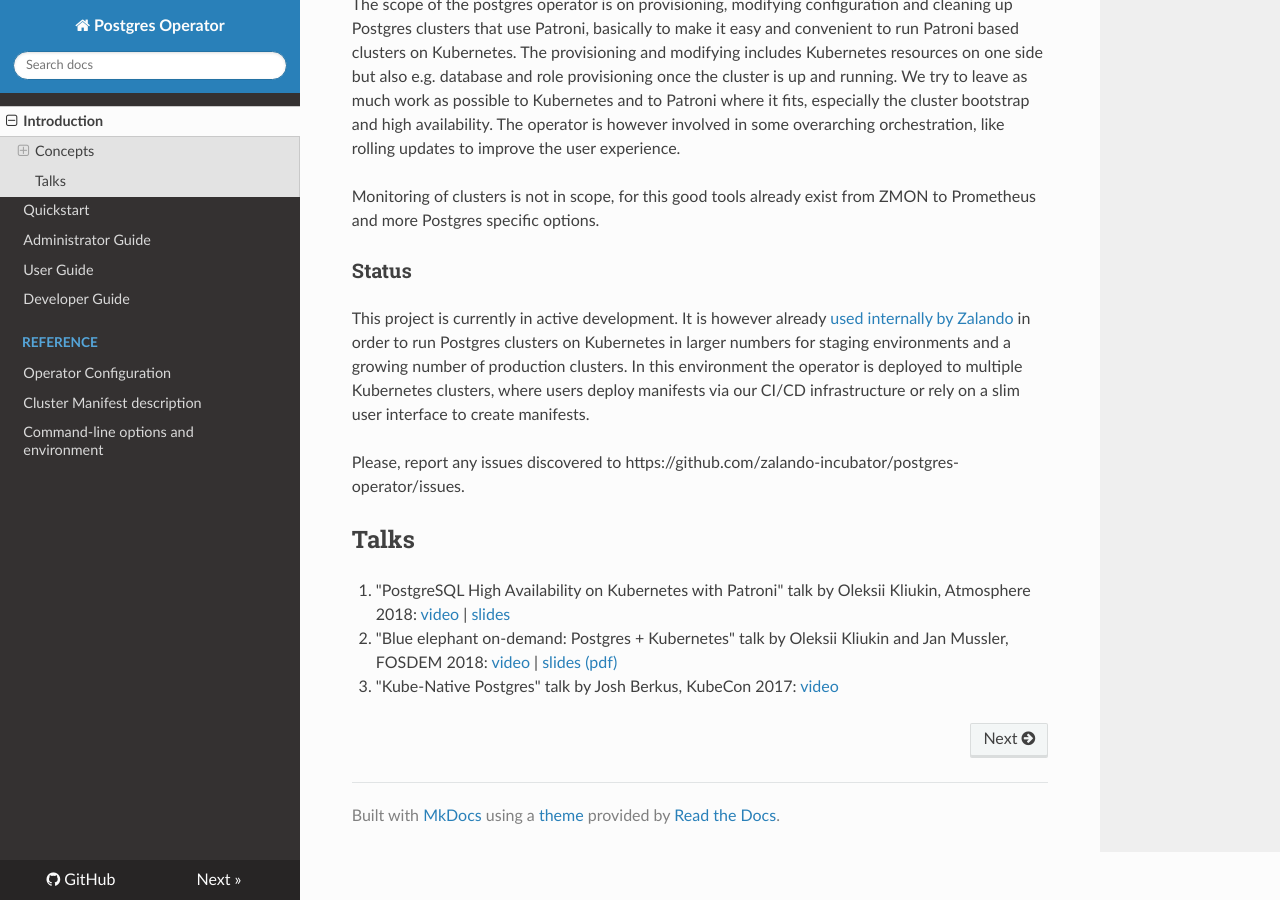
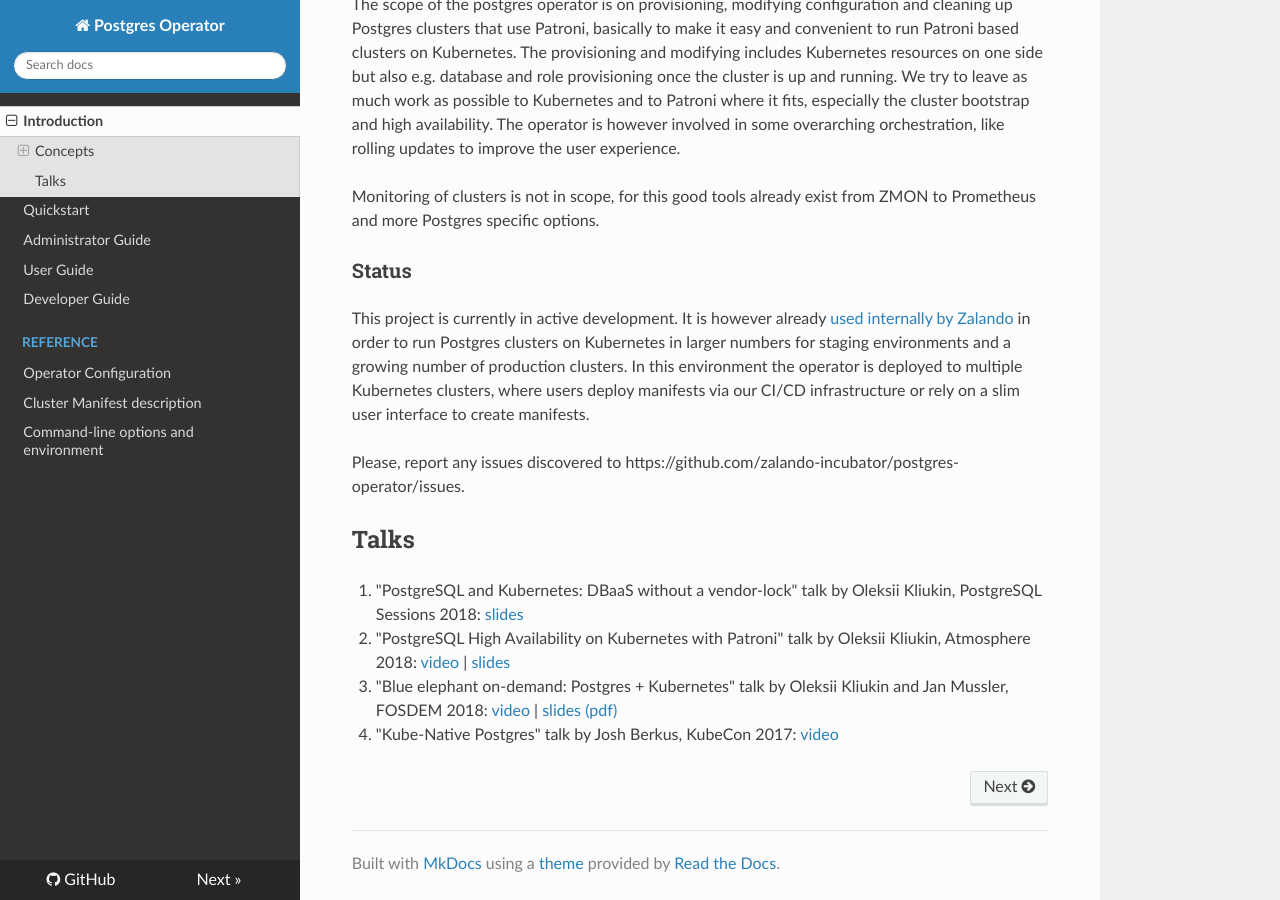
Before and after one commit to zalando/postgres-operator, an MkDocs documentation site: the page built from docs/index.md, in a window 1280 px wide and 900 px high, scrolled down 609 px. Built offline with MkDocs 1.6.1, drawn with Linux system fonts in a browser that asks for light colours; nearby versions of some CDN libraries; old or Windows-style settings are respelled for this version of MkDocs.

Commit message:
Add PG Sessions 10 2018 talk by Oleksii

```diff
--- a/docs/index.md
+++ b/docs/index.md
@@ -51,7 +51,9 @@ Please, report any issues discovered to https://github.com/zalando-incubator/pos
 
 ## Talks
 
-1. "PostgreSQL High Availability on Kubernetes with Patroni" talk by Oleksii Kliukin, Atmosphere 2018: [video](https://www.youtube.com/watch?v=cFlwQOPPkeg) | [slides](https://speakerdeck.com/alexeyklyukin/postgresql-high-availability-on-kubernetes-with-patroni)
+1. "PostgreSQL and Kubernetes: DBaaS without a vendor-lock" talk by Oleksii Kliukin, PostgreSQL Sessions 2018: [slides](https://speakerdeck.com/alexeyklyukin/postgresql-and-kubernetes-dbaas-without-a-vendor-lock)
+
+2. "PostgreSQL High Availability on Kubernetes with Patroni" talk by Oleksii Kliukin, Atmosphere 2018: [video](https://www.youtube.com/watch?v=cFlwQOPPkeg) | [slides](https://speakerdeck.com/alexeyklyukin/postgresql-high-availability-on-kubernetes-with-patroni)
 
 2. "Blue elephant on-demand: Postgres + Kubernetes" talk by Oleksii Kliukin and Jan Mussler, FOSDEM 2018: [video](https://fosdem.org/2018/schedule/event/blue_elephant_on_demand_postgres_kubernetes/) | [slides (pdf)](https://www.postgresql.eu/events/fosdem2018/sessions/session/1735/slides/59/FOSDEM%202018_%20Blue_Elephant_On_Demand.pdf)
 
```
